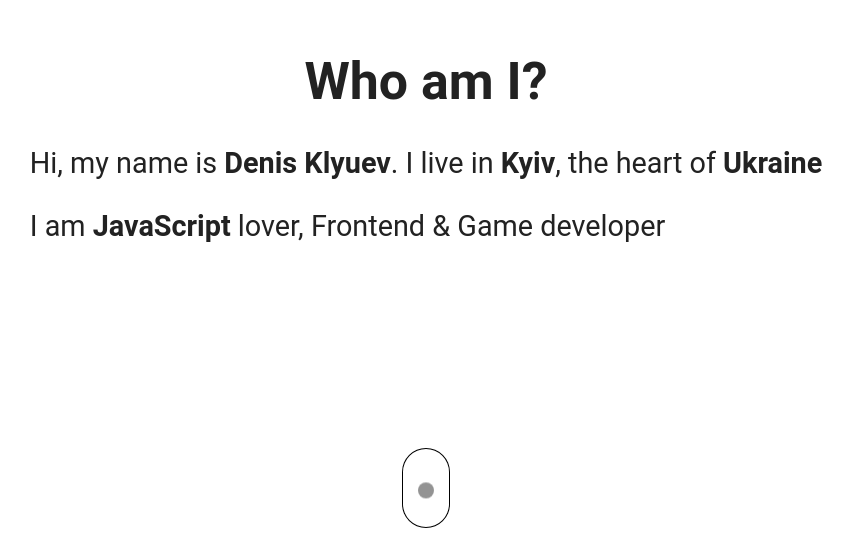
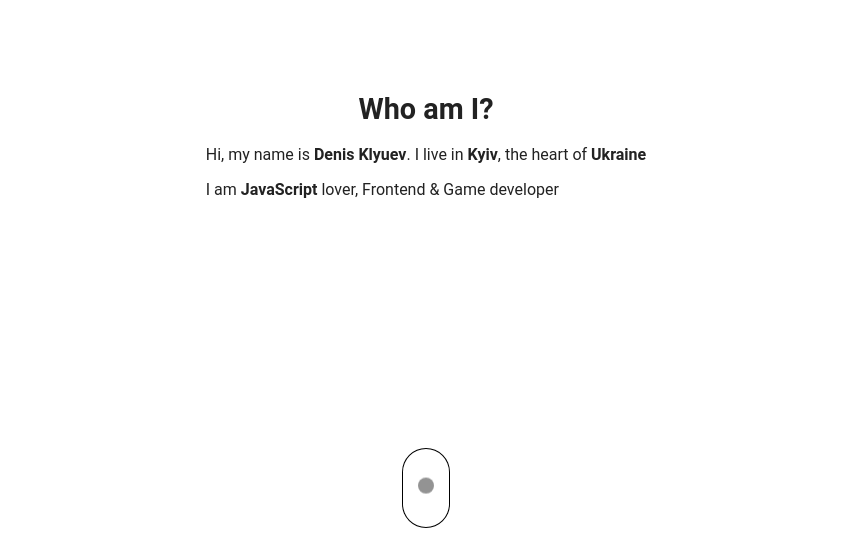
Before and after one commit to Rubyroidas/portfolio, a React app: page / in a window 1280 px wide. Shown: the part 256-800 px from the top of the page, without its empty margins (214-1067 px from the left). Built offline with nearby package versions, Linux system fonts and the light colour scheme.

Commit message:
normal scroll icons; window resize handled

```diff
--- a/package.json
+++ b/package.json
@@ -22,7 +22,6 @@
   "homepage": "https://github.com/Rubyroidas/portfolio#readme",
   "dependencies": {
     "@emotion/core": "^10.0.22",
-    "@emotion/styled": "^10.0.23",
     "react": "^16.11.0",
     "react-dom": "^16.11.0",
     "redux": "^4.0.4",
--- a/src/App.css
+++ b/src/App.css
@@ -4,7 +4,7 @@ html, body {
     padding: 0;
     margin: 0;
     font-family: Roboto, sans-serif;
-    font-size: 3.6vmin;
+    font-size: 2vh;
     overflow: hidden;
     user-select: none;
 }
--- a/src/App.js
+++ b/src/App.js
@@ -4,7 +4,7 @@ import { filter, map, switchMap, takeUntil, takeLast } from 'rxjs/operators';
 
 import config from './config';
 import Slide from './Slide';
-import {vw, vh} from './Utils';
+import {vw, vh, directionExtractor, mouseWheelExtractor, numberTween} from './Utils';
 import './App.css';
 
 const slides = config.slides;
@@ -22,49 +22,16 @@ const KEY_MAP = {
     [KEYS.RIGHT]: [1, 0],
 };
 
-/**
- * @param {number} from
- * @param {number} to
- * @param {number} ms
- * @param {function(value)} callback
- * @returns {Promise}
- */
-const numberTween = (from, to, ms, callback) => {
-    return new Promise(resolve => {
-        const startTime = Date.now();
-        const animate = () => {
-            const timeDiff = Date.now() - startTime;
-            if (timeDiff >= ms) {
-                callback(to);
-                resolve();
-            } else {
-                callback(timeDiff / ms * (to - from) + from);
-                requestAnimationFrame(animate);
-            }
-        };
-        requestAnimationFrame(animate);
-    });
-};
-
-const directionExtractor = ({ x, y }) => {
-    return [
-        x === 0 ? 0 : Math.sign(x),
-        y === 0 ? 0 : Math.sign(y)
-    ];
-};
-const mouseWheelExtractor = event => {
-    return directionExtractor({
-        x: event.deltaX,
-        y: event.deltaY,
-    });
-};
-
 export default () => {
     const slideCol = useRef(config.startSlideCol);
     const slideRow = useRef(config.startSlideRow);
     const [moving, setMoving] = useState(false);
     const [offsetX, setOffsetX] = useState(-config.startSlideCol * 100);
     const [offsetY, setOffsetY] = useState(-config.startSlideRow * 100);
+    const [viewport, setViewport] = useState({
+        width: window.innerWidth,
+        height: window.innerHeight
+    });
 
     const doMove = (offsetX, offsetY) => {
         if (offsetX !== 0) {
@@ -92,8 +59,17 @@ export default () => {
             slideRow.current = newSlideRow;
         }
     };
+    const handleResize = () => {
+        setViewport({
+            width: window.innerWidth,
+            height: window.innerHeight
+        });
+    };
 
     useEffect(() => {
+        // viewport size
+        window.addEventListener('resize', handleResize);
+        // Rx
         const sub = merge(
             fromEvent(document, 'keydown')
                 .pipe(
@@ -135,6 +111,7 @@ export default () => {
             .subscribe(offset => doMove(...offset));
         return () => {
             sub.unsubscribe();
+            window.removeEventListener('resize', handleResize);
         };
     }, []);
 
@@ -149,6 +126,7 @@ export default () => {
                     bottomExists={slides[rowId + 1] && slides[rowId + 1][colId]}
                     leftExists={slides[rowId][colId - 1]}
                     rightExists={slides[rowId][colId + 1]}
+                    viewport={viewport}
                 />)
         )
         }
--- a/src/ScrollGesture.js
+++ b/src/ScrollGesture.js
@@ -1,5 +1,4 @@
 import React from 'react';
-import styled from '@emotion/styled';
 /** @jsx jsx */
 import {css, jsx, keyframes} from '@emotion/core';
 
@@ -7,6 +6,24 @@ const arrows = {
     bottom: {
         base: css`
             top: -2vmin;
+
+            &:before {
+                top: 6vmin;
+            }
+        `,
+        keyframes: keyframes`
+            0% {
+                opacity: 1;
+            }
+            100% {
+                opacity: 0;
+                transform: translateY(-4vmin);
+            }
+        `,
+    },
+    top: {
+        base: css`
+            top: 2vmin;
 
             &:before {
                 top: 2vmin;
@@ -19,24 +36,6 @@ const arrows = {
             100% {
                 opacity: 0;
                 transform: translateY(4vmin);
-            }
-        `,
-    },
-    top: {
-        base: css`
-            top: 2vmin;
-
-            &:before {
-                top: 6vmin;
-            }
-        `,
-        keyframes: keyframes`
-            0% {
-                opacity: 1;
-            }
-            100% {
-                opacity: 0;
-                transform: translateY(-4vmin);
             }
         `,
     },
--- a/src/Slide.js
+++ b/src/Slide.js
@@ -1,7 +1,7 @@
 import React from 'react';
 
 import {vw, vh} from './Utils';
-import ScrollGesture from "./ScrollGesture";
+import ScrollGesture from './ScrollGesture';
 
 const Slide = (props) => {
     const { topExists, bottomExists, leftExists, rightExists } = props;
--- a/src/Utils.js
+++ b/src/Utils.js
@@ -1,2 +1,37 @@
 export const vw = (count = 1) => Math.round(count * window.innerWidth / 100);
 export const vh = (count = 1) => Math.round(count * window.innerHeight / 100);
+export const directionExtractor = ({ x, y }) => {
+    return [
+        x === 0 ? 0 : Math.sign(x),
+        y === 0 ? 0 : Math.sign(y)
+    ];
+};
+export const mouseWheelExtractor = event => {
+    return directionExtractor({
+        x: event.deltaX,
+        y: event.deltaY,
+    });
+};
+/**
+ * @param {number} from
+ * @param {number} to
+ * @param {number} ms
+ * @param {function(value)} callback
+ * @returns {Promise}
+ */
+export const numberTween = (from, to, ms, callback) => {
+    return new Promise(resolve => {
+        const startTime = Date.now();
+        const animate = () => {
+            const timeDiff = Date.now() - startTime;
+            if (timeDiff >= ms) {
+                callback(to);
+                resolve();
+            } else {
+                callback(timeDiff / ms * (to - from) + from);
+                requestAnimationFrame(animate);
+            }
+        };
+        requestAnimationFrame(animate);
+    });
+};
```
Also changed, not shown: 1 other file (tests, documents, lock files or other folders).
